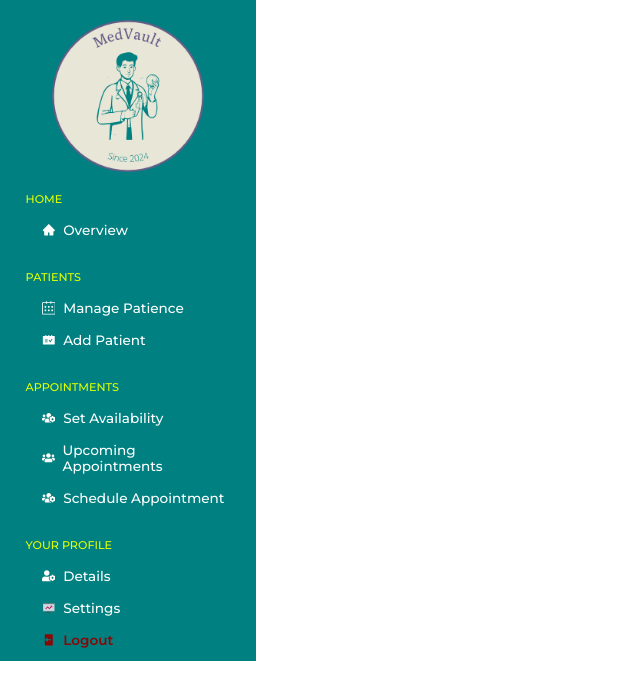
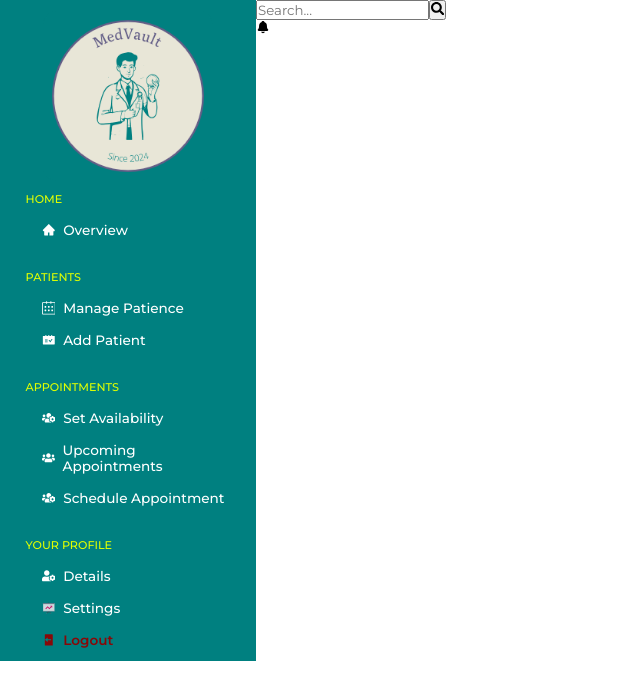
Before and after one commit to Amen-Musingarimi/medvault, a React (Create React App) app: page / in a window 1280 px wide. Shown: the top 700 px of the page, without its empty margins (0-640 px from the left). Built offline with nearby package versions, Linux system fonts and the light colour scheme.

Commit message:
Add header

```diff
--- a/src/App.js
+++ b/src/App.js
@@ -1,6 +1,7 @@
 import React from 'react';
 import { Route, Routes } from 'react-router-dom';
 import SideBar from './components/sideBar/SideBar';
+import Header from './components/header/Header';
 import Authentication from './components/auth/Authentication';
 import './App.css';
 
@@ -8,6 +9,7 @@ const App = () => {
   return (
     <div className="main-container">
       <SideBar />
+      <Header />
       <Routes>
         <Route exact path="/auth" element={<Authentication />} />
       </Routes>
--- /dev/null
+++ b/src/components/header/Header.jsx
@@ -0,0 +1,37 @@
+import React, { useState } from 'react';
+import { FaSearch } from 'react-icons/fa';
+import { IoNotifications } from 'react-icons/io5';
+import classes from './Header.module.css';
+
+const Header = () => {
+  const [searchTerm, setSearchTerm] = useState('');
+
+  const handleSearchChange = (event) => {
+    setSearchTerm(event.target.value);
+  };
+
+  const handleSearchSubmit = (event) => {
+    event.preventDefault();
+    // You can perform your search logic here with the searchTerm state
+    console.log('Search term:', searchTerm);
+  };
+
+  return (
+    <div className={classes.header}>
+      <form onSubmit={handleSearchSubmit}>
+        <input
+          type="text"
+          value={searchTerm}
+          onChange={handleSearchChange}
+          placeholder="Search..."
+        />
+        <button type="submit">
+          <FaSearch />
+        </button>
+      </form>
+      <IoNotifications />
+    </div>
+  );
+};
+
+export default Header;
```
Also changed, not shown: src/components/header/Header.module.css (added).
